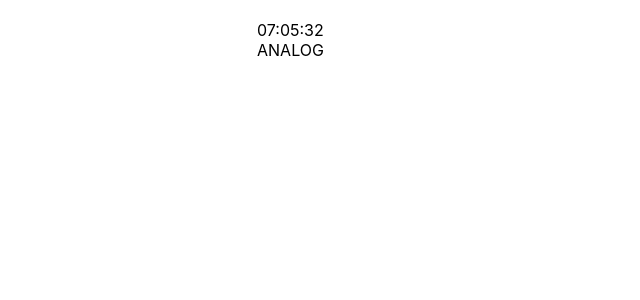
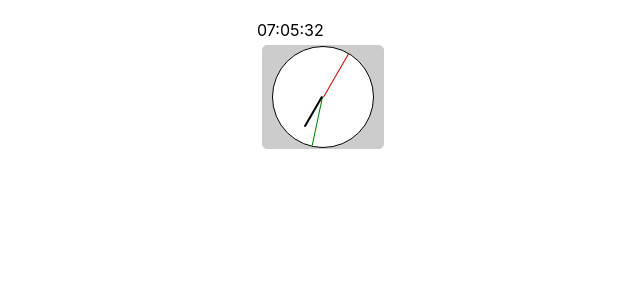
Before and after one commit to LenaMesyachik/React-project-Kabzda--, a React (Create React App) app: page / in a window 1280 px wide. Shown: the top 300 px of the page, without its empty margins (83-723 px from the left). Built offline with nearby package versions, Linux system fonts and the light colour scheme.

Commit message:
Create newComponent  AnalogView with css

```diff
--- a/src/DigitalClock.tsx
+++ b/src/DigitalClock.tsx
@@ -10,6 +10,3 @@ export const DigitalView: React.FC<ClockViewType> = ({date}) => {
         <span>{get2digitsString(date.getSeconds())}</span>
     </>
 }
-export const AnalogView: React.FC<ClockViewType> = ({date}) => {
-    return <>ANALOG</>
-}
--- /dev/null
+++ b/src/analog.css
@@ -0,0 +1,41 @@
+.clock {
+    width: 120px;
+    text-align: center;
+    display: flex;
+    flex-direction: column;
+    align-items: center;
+    border: solid 1px #ccc;
+    border-radius: 5px;
+    margin: 5px;
+    background: #ccc;
+}
+.clock .digital-clock {
+    padding: 10px;
+}
+.clock .analog-clock {
+    width: 100px;
+    height: 100px;
+    border: solid 1px #000;
+    border-radius: 50%;
+    position: relative;
+    background: #fff;
+}
+.clock .analog-clock .dial {
+    position: absolute;
+    left: 50%;
+    width: 50px;
+    height: 50px;
+    transform-origin: bottom left;
+}
+.clock .analog-clock .dial.seconds {
+    border-left: solid 1px green;
+}
+.clock .analog-clock .dial.minutes {
+    border-left: solid 1px #cc0000;
+}
+.clock .analog-clock .dial.hours {
+    width: 35px;
+    height: 35px;
+    top: 15px;
+    border-left: solid 2px #000;
+}
--- a/src/components/AnalogClock.tsx
+++ b/src/components/AnalogClock.tsx
@@ -1,5 +1,23 @@
 import {ClockViewType} from "../Clock";
+import '../analog.css'
 
 export const AnalogView: React.FC<ClockViewType> = ({date}) => {
-    return <>ANALOG</>
+
+    const secondsStyle = {
+        transform: `rotate(${date.getSeconds() * 6}deg)`
+    };
+    const minutesStyle = {
+        transform: `rotate(${date.getMinutes() * 6}deg)`
+    };
+    const hoursStyle = {
+        transform: `rotate(${date.getHours() * 30}deg)`
+    };
+
+    return  <div className={'clock'}>
+        <div className={"analog-clock"}>
+            <div className={"dial seconds"} style={secondsStyle} />
+            <div className={"dial minutes"} style={minutesStyle} />
+            <div className={"dial hours"} style={hoursStyle} />
+        </div>
+    </div>
 }
```
